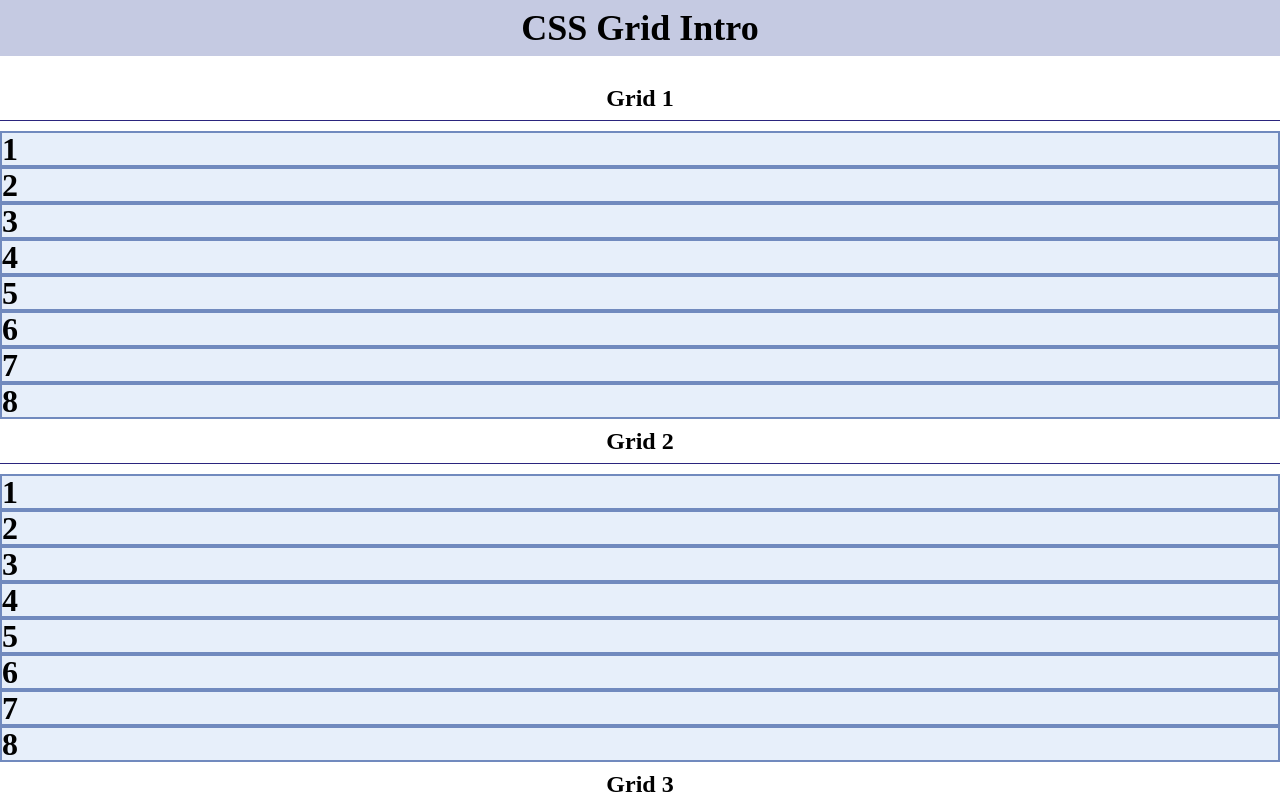
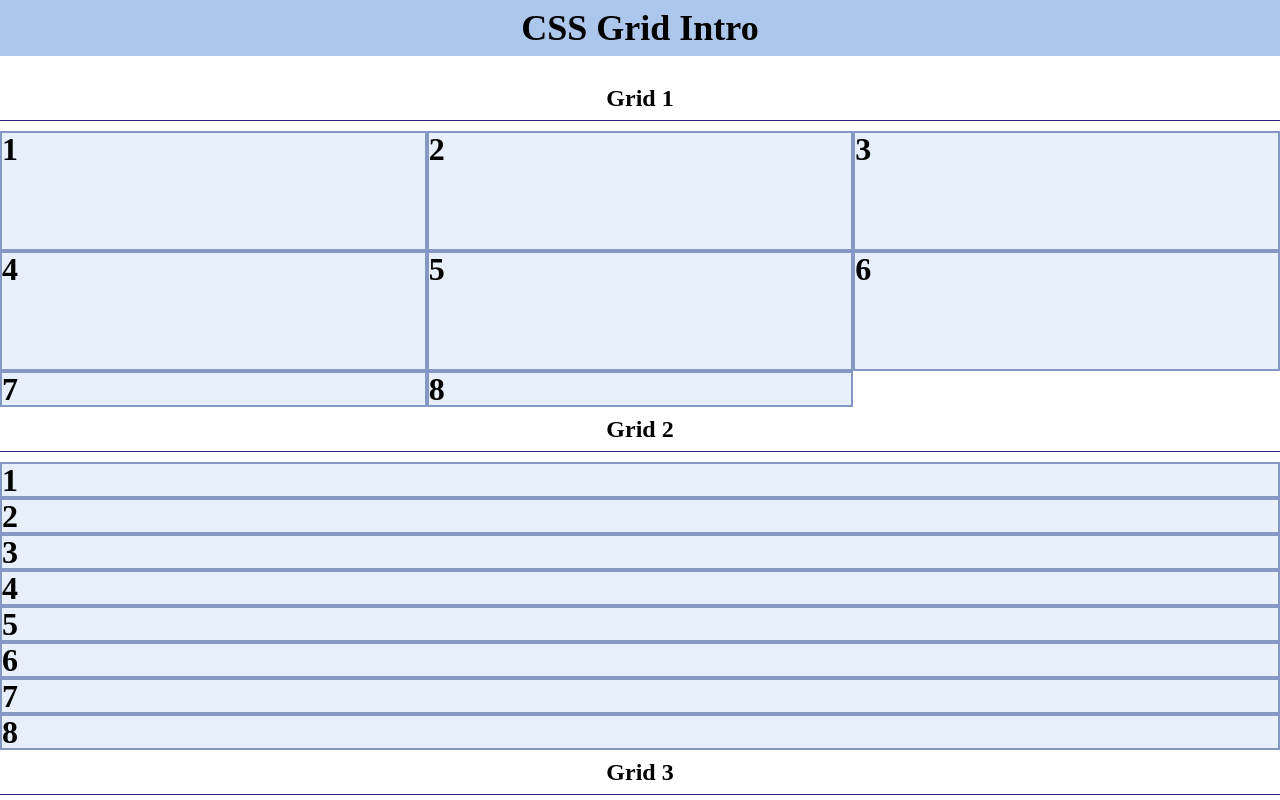
Before and after one commit to geor0238/lv1-week-11, a plain HTML site: page index.html in a window 1280 px wide. Shown: the top 800 px of the page. Drawn offline with Linux system fonts and the light colour scheme.

Commit message:
first grid example

```diff
--- a/css/main.css
+++ b/css/main.css
@@ -55,7 +55,7 @@ table {
 h1{
     font-size: 36px;
     font-weight: bold;
-    background-color: rgb(197, 202, 226);
+    background-color: rgb(172, 199, 235);
     text-align: center;
     padding: 10px;
     margin-bottom: 20px;
@@ -74,5 +74,22 @@ article div{
     font-size: 32px;
     font-weight: bold;
     background-color: rgb(231, 239, 250);
-    border: 2px solid rgb(113, 138, 190);
+    border: 2px solid rgb(132, 152, 195);
 }
+
+/* -------------------------------------------
+              GRID STYLES
+------------------------------------------- */
+
+/* no space means section with the class of one */
+section.one article{
+    /* like display flex, you need to have a grid container with display:grid */
+    display: grid;
+
+    /* tell the grid how many columns it should have
+fr stands for fraction, it means use a part of the available space */
+    grid-template-columns: 1fr 1fr 1fr;
+
+    /* you can also control rows - but in this example, the third row won't have a defined height */
+    grid-template-rows: 120px 120px;
+}
```
